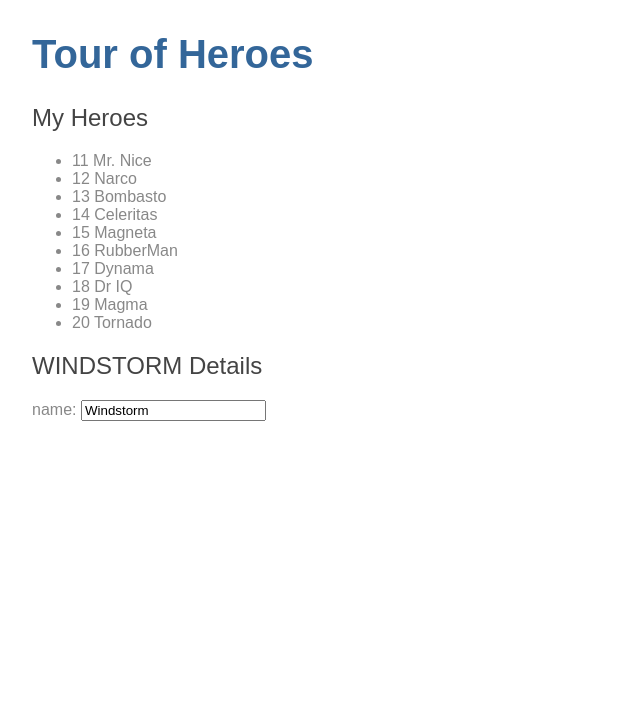
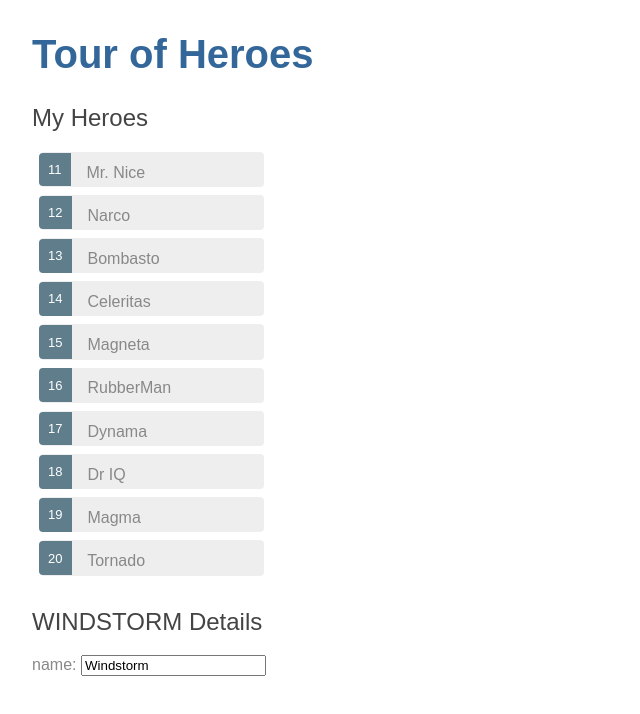
Before and after one commit to codemaster-mick/angular-tour-of-heroes, an Angular app: page / in a window 1280 px wide. Shown: the top 714 px of the page, without its empty margins (0-640 px from the left). Built offline with nearby package versions, Linux system fonts and the light colour scheme.

Commit message:
style(elements): added styling for heroes list
Added some basic styling for the heroes list to make the id and name
stand out more

```diff
--- a/src/app/heroes/heroes.component.scss
+++ b/src/app/heroes/heroes.component.scss
@@ -0,0 +1,54 @@
+/* HeroesComponent's private CSS styles */
+.selected {
+  background-color: #CFD8DC !important;
+  color: white;
+}
+
+.heroes {
+  margin: 0 0 2em;
+  list-style-type: none;
+  padding: 0;
+  width: 15em;
+}
+
+.heroes li {
+  cursor: pointer;
+  position: relative;
+  left: 0;
+  background-color: #EEE;
+  margin: 0.5em;
+  padding: 0.3em 0;
+  height: 1.6em;
+  border-radius: 4px;
+}
+
+.heroes li.selected:hover {
+  background-color: #BBD8DC !important;
+  color: white;
+}
+
+.heroes li:hover {
+  color: #607D8B;
+  background-color: #DDD;
+  left: 0.1em;
+}
+
+.heroes .text {
+  position: relative;
+  top: -3px;
+}
+
+.heroes .badge {
+  display: inline-block;
+  font-size: small;
+  color: white;
+  padding: 0.8em 0.7em 0;
+  background-color: #607D8B;
+  line-height: 1em;
+  position: relative;
+  left: -1px;
+  top: -4px;
+  height: 1.8em;
+  margin-right: 0.8em;
+  border-radius: 4px 0 0 4px;
+}
```
